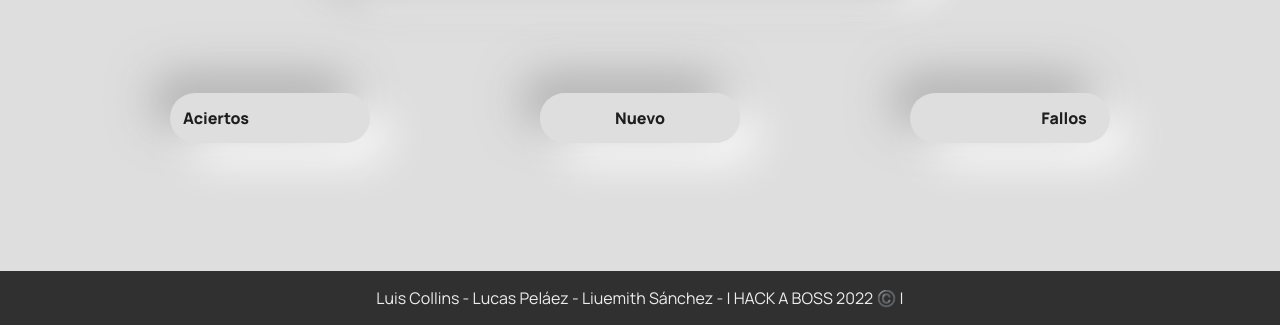
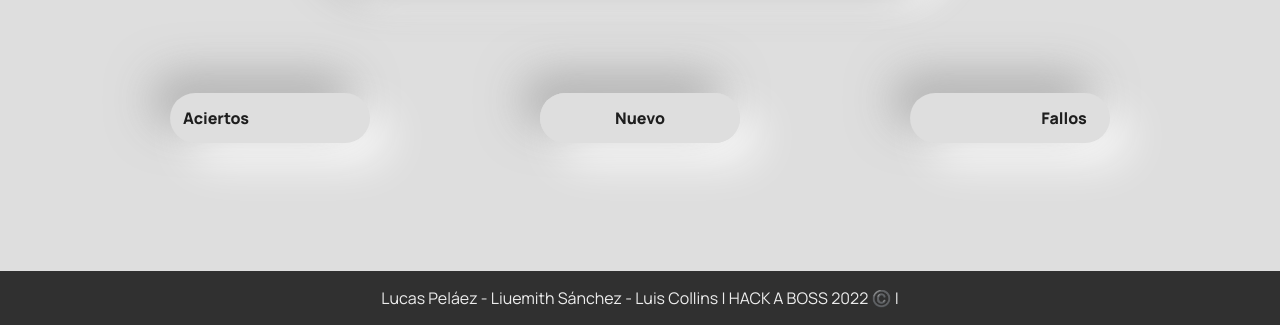
Before and after one commit to PelaezLuc/Triple-L-Adivina-el-color, a plain HTML site: page index.html in a window 1280 px wide. Shown: the part 660-985 px from the top of the page. Drawn offline with Linux system fonts and the light colour scheme.

Commit message:
Edición final

```diff
--- a/index.html
+++ b/index.html
@@ -71,7 +71,7 @@
     </main>
 
     <footer>
-        <p>Luis Collins - Lucas Peláez - Liuemith Sánchez - | HACK A BOSS 2022 ©️ |</p>
+        <p>Lucas Peláez - Liuemith Sánchez - Luis Collins | HACK A BOSS 2022 ©️ |</p>
     </footer>
 
 </body>
```
